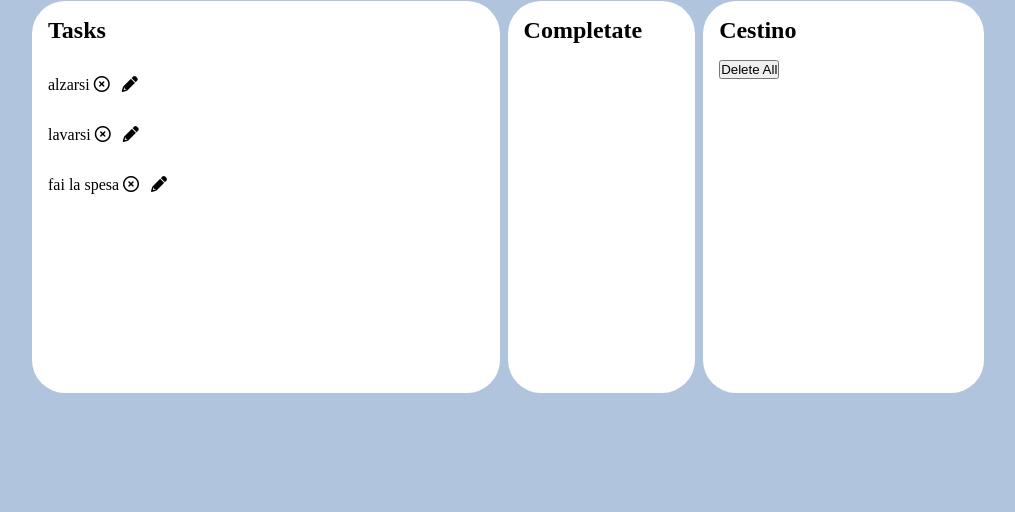
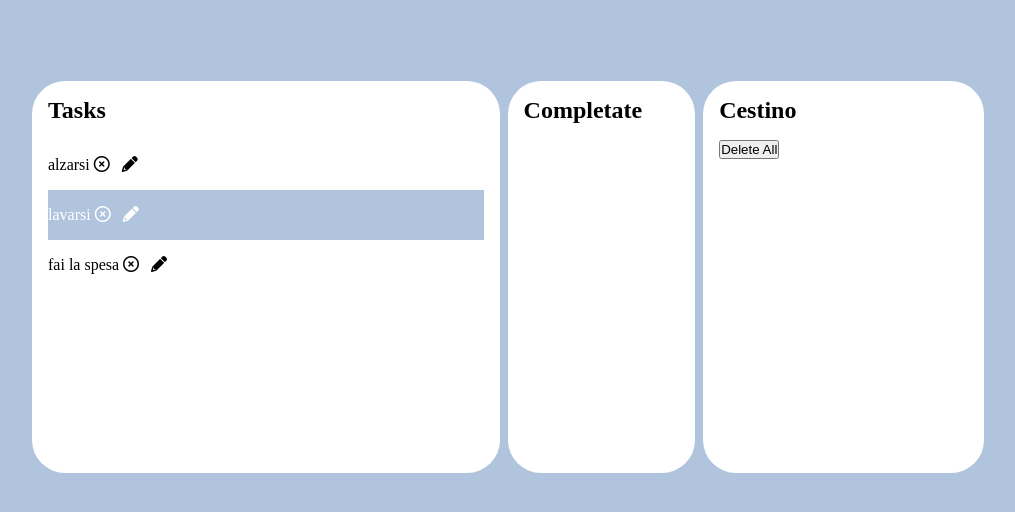
Before and after one commit to ItzArima/vue-todolist, a plain HTML site: page index.html in a window 1280 px wide. Shown: the part 276-788 px from the top of the page, without its empty margins (132-1147 px from the left). Drawn offline with nearby package versions, Linux system fonts and the light colour scheme.

Commit message:
stile rimodellato un po

```diff
--- a/style.css
+++ b/style.css
@@ -36,6 +36,7 @@
     display: flex;
     justify-content: space-between;
     flex-direction: column;
+    margin-bottom: 5rem;
 }
 
 #todoInput{
@@ -85,6 +86,7 @@ main{
     border-radius: 33px;
     padding: 1rem;
     margin: 0.25rem;
+    overflow: auto;
 }
 
 h2{
@@ -103,3 +105,21 @@ h2{
 i{
     margin: 0 0.25rem;
 }
+
+.tasks:nth-of-type(2n), .completed:nth-of-type(2n), .cestino:nth-of-type(2n){
+    background-color: #b0c4de;
+    color: white;
+}
+
+::-webkit-scrollbar{
+    width: 15px;
+}
+
+::-webkit-scrollbar {
+    width: 8px;
+    margin-right: 1rem;
+  }
+
+i{
+    cursor: pointer;
+}
```
